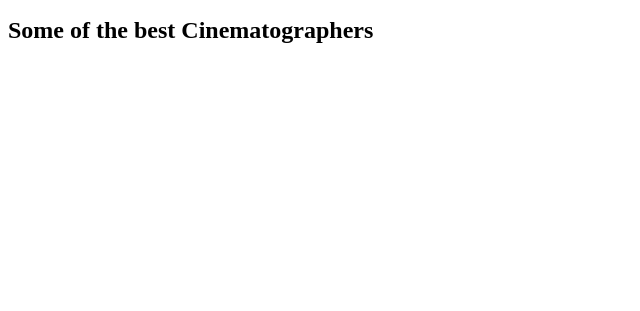
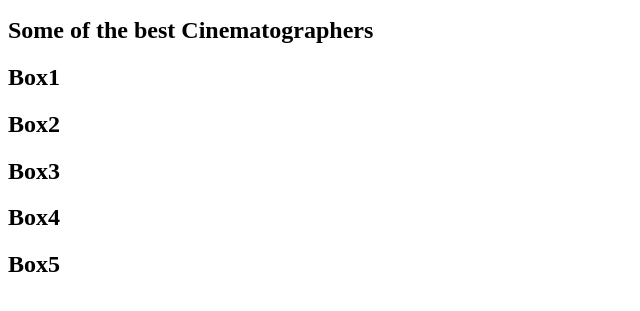
Before and after one commit to zihanibrahim/landing-page, a plain HTML site: page index.html in a window 1280 px wide. Shown: the part 145-456 px from the top of the page, without its empty margins (0-640 px from the left). Drawn offline with Linux system fonts and the light colour scheme.

Commit message:
divs created to contain pictures

```diff
--- a/index.html
+++ b/index.html
@@ -15,5 +15,16 @@
 <h1>Film shot with a $4000 Camera</h1>
 <p>Can you believe it? "The Creator (2023)" was shot on a SonyFX3</p>
 <h2> Some of the best Cinematographers</h2>
+<div class="box1">
+ <h2>Box1</h2>
+<div class="box2">
+ <h2>Box2</h2>
+<div class="box3">
+ <h2>Box3</h2>
+<div class="box4">
+<h2>Box4</h2>
+ <div class="box5">
+<h2>Box5</h2>
+ </div>
 </body>
 </html>
```
Also changed, not shown: style.css (added).
